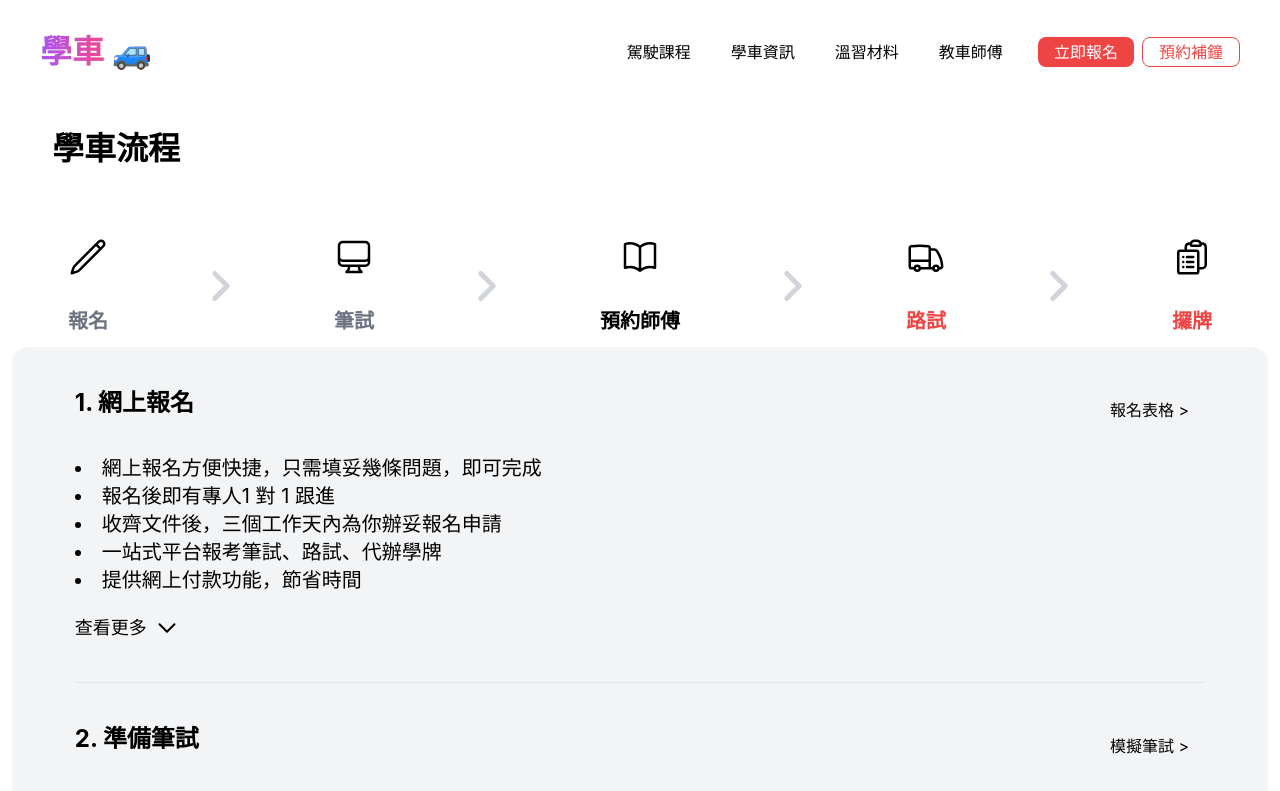
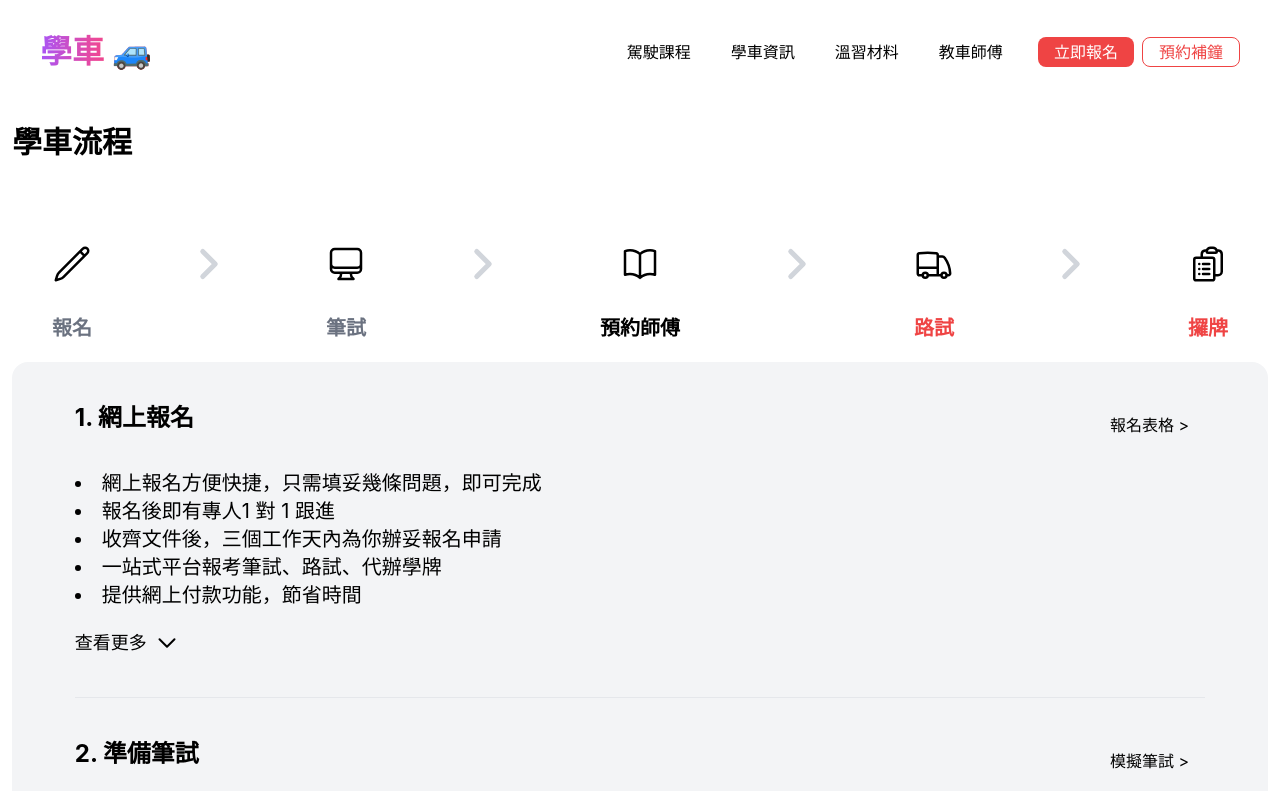
Before and after one commit to KnrkTam/react-multiple-choice, a Next.js app: page /procedure in a window 1280 px wide. Shown: the top 791 px of the page. Built offline with nearby package versions, Linux system fonts and the light colour scheme.

Commit message:
fixed procedure page sticky nav

```diff
--- a/pages/components/navbar/drawer.tsx
+++ b/pages/components/navbar/drawer.tsx
@@ -94,17 +94,21 @@ export default function Drawer({ nav }: { nav: boolean }) {
                         items.state ? "rotate-180" : "rotate-0"
                       }`}
                     ></ArrowDownIcon>
-                  ): ""}
+                  ) : (
+                    ""
+                  )}
                 </div>
                 <div
-                  className={`space-y-3 font-light px-3 text-md ${
-                    !items.state ? "hidden" : "block"
+                  className={`space-y-3 font-light px-3 text-md transition-all transform ease-in-out duration-900 overflow-hidden pt-2 ${
+                    !items.state
+                      ? "opacity-0 h-0 max-h-0"
+                      : "opacity-1 block h-auto max-h-[500px]"
                   } `}
                 >
                   {items.items.map((item, j) => (
                     <Link href={`${item.href}`} key={j}>
                       <p
-                        className={`hover:underline cursor-pointer px-1 ${""}`}
+                        className={`hover:underline cursor-pointer px-1 h-auto  ${""}`}
                       >
                         {item.label}
                       </p>
--- a/pages/components/navbar/index.tsx
+++ b/pages/components/navbar/index.tsx
@@ -25,7 +25,7 @@ export default function Navbar() {
 
   return (
     <>
-      <nav className="w-full sticky top-0 h-30 bg-white lg:h-[13vh] z-50 lg:px-5">
+      <nav className="w-screen sticky top-0 h-30 bg-white lg:h-[13vh] z-50 lg:px-5">
         <div className="flex items-center justify-between space-around h-full m-auto max-w-[1400px] flex-nowrap px-5">
           <button className="md:hidden" onClick={toggleNav}>
             {!nav ? (
--- a/pages/components/procedure/subheadnav.tsx
+++ b/pages/components/procedure/subheadnav.tsx
@@ -1,4 +1,5 @@
-import React from 'react'
+import Link from "next/link";
+import React from "react";
 import {
   BookingIcon,
   LicenseIcon,
@@ -9,81 +10,85 @@ import {
 } from "../svg";
 export default function Subheading() {
   return (
-    <div className="">
-      <div className="flex justify-between items-center lg:px-10">
-        <a
+    <div className="flex justify-between items-cente px-5 lg:px-10">
+      <Link
         href="#apply"
-          className="h-full rounded-all flex flex-col items-center"
+        className="h-full rounded-all flex flex-col items-center cursor-pointer1"
       >
+        <div className="cursor-pointer flex items-center flex-col">
           <span className="lg:h-[50px] h-[30px]">
             <SignIcon className="h-5 w-5 lg:h-10 lg:w-10"></SignIcon>
           </span>
           <p className="text-gray-500 font-bold text-md lg:text-xl lg:pt-5 lg:pt-0 ">
             報名
           </p>
-        </a>
+        </div>
+      </Link>
       <span>
-          {" "}
-          <ArrowRightIcon className="font-black stroke-gray-300 stroke-[3px] h-[5vh] w-[5vh]" />{" "}
+        <ArrowRightIcon className="font-black stroke-gray-300 stroke-[3px] sm:h-[5vh] sm:w-[5vh]" />
       </span>
-        <a
+      <Link
         href="#written-test"
-          className="h-full rounded-all flex flex-col items-center"
+        className="h-full rounded-all flex flex-col items-center cursor-pointer1"
       >
+        <div className="cursor-pointer flex items-center flex-col">
           <span className="lg:h-[50px] h-[30px]">
             <WrittenTestIcon className="h-5 w-5 lg:h-10 lg:w-10"></WrittenTestIcon>
           </span>
           <p className="text-gray-500 font-bold text-md lg:text-xl lg:pt-5 lg:pt-0">
             筆試
           </p>
-        </a>
+        </div>
+      </Link>
       <span>
-          {" "}
-          <ArrowRightIcon className="font-black stroke-gray-300 stroke-[3px] h-[5vh] w-[5vh]" />{" "}
+        <ArrowRightIcon className="font-black stroke-gray-300 stroke-[3px] sm:h-[5vh] sm:w-[5vh]" />
       </span>
-        <a
+      <Link
         href="#book"
-          className="h-full rounded-all flex flex-col items-center"
+        className="h-full rounded-all flex flex-col items-center cursor-pointer1"
       >
+        <div className="cursor-pointer flex items-center flex-col">
           <span className="lg:h-[50px] h-[30px]">
             <BookingIcon className="h-5 w-5 lg:h-10 lg:w-10"></BookingIcon>
           </span>
           <p className="text-black font-bold text-md lg:text-xl lg:pt-5 lg:pt-0">
             預約師傅
           </p>
-        </a>
+        </div>
+      </Link>
       <span>
-          {" "}
-          <ArrowRightIcon className="font-black stroke-gray-300 stroke-[3px] h-[5vh] w-[5vh]" />{" "}
+        <ArrowRightIcon className="font-black stroke-gray-300 stroke-[3px] sm:h-[5vh] sm:w-[5vh]" />
       </span>
-        <a
-          className="h-full rounded-all flex flex-col items-center"
+      <Link
+        className="h-full rounded-all flex flex-col items-center cursor-pointer1"
         href="#road-test"
       >
+        <div className="cursor-pointer flex items-center flex-col">
           <span className="lg:h-[50px] h-[30px]">
             <RoadTestIcon className="h-5 w-5 lg:h-10 lg:w-10"></RoadTestIcon>
           </span>
           <p className="text-red-500 font-bold text-md lg:text-xl lg:pt-5 lg:pt-0">
             路試
           </p>
-        </a>
+        </div>
+      </Link>
 
       <span>
-          {" "}
-          <ArrowRightIcon className="font-black stroke-gray-300 stroke-[3px] h-[5vh] w-[5vh] " />{" "}
+        <ArrowRightIcon className="font-black stroke-gray-300 stroke-[3px] sm:h-[5vh] sm:w-[5vh]" />
       </span>
-        <a
+      <Link
         href="#license"
-          className="h-full rounded-all flex flex-col items-center"
+        className="h-full rounded-all flex flex-col items-center cursor-pointer1"
       >
+        <div className="cursor-pointer flex items-center flex-col">
           <span className="lg:h-[50px] h-[30px]">
             <LicenseIcon className="h-5 w-5 lg:h-10 lg:w-10"></LicenseIcon>
           </span>
           <p className="text-red-500 font-bold text-md lg:text-xl lg:pt-5 lg:pt-0">
             攞牌
           </p>
-        </a>
         </div>
+      </Link>
     </div>
   );
 }
--- a/pages/components/roadtest-info/roadinfoRoutes.tsx
+++ b/pages/components/roadtest-info/roadinfoRoutes.tsx
@@ -5,10 +5,10 @@ import { districts } from "./roadtestRoute";
 export default function RoadInfoRoutes({ district }: { district: string }) {
   const results = districts.find((elem) => elem.label === district);
   return (
-    <div className="flex items-center flex-wrap py-10 space-y-2">
+    <div className="flex items-center flex-wrap py-10">
       {results?.routes.map((route, i) => (
         <Link href={`/roadtest-info/${district}/${route.label}`} key={i}>
-          <div className="w-1/3 flex flex-col items-center font-bold cursor-pointer">
+          <div className="w-1/3 flex flex-col items-center font-bold cursor-pointer p-1">
             <img
               src={`${route.image ? route.image : "/test-image.jpeg"}`}
               alt=""
--- a/pages/index.tsx
+++ b/pages/index.tsx
@@ -13,11 +13,14 @@ import MocktestCard from "./components/home/mocktestCard";
 const Home: NextPage = () => {
   return (
     <>
-      <section className=" mt-5 max-w-[1400px] min-h-[200px] pt-9 m-auto text-center md:text-left">
-        <img
-          src="/background.jpeg"
-          className="absolute w-auto min-w-[1500px] max-h-[700px] top-[-10vh] left-0 brightness-75"
-        ></img>
+      <section className="mt-5 max-w-[1400px] min-h-[200px] pt-9 m-auto text-center md:text-left ">
+        <div className="overflow-hidden">
+          <img
+            src="/background.jpeg"
+            className="absolute w-screen sm:top-0 max-h-[700px] left-0 brightness-75 overflow-hidden"
+          ></img>
+        </div>
+
         <div className="flex flex-col text-gray-100 px-10 mt-10 space-y-5 relative z-20">
           <p className="text-5xl font-black lg:text-5xl drop-shadow-2xl">
             新手報名
--- a/pages/layout/index.tsx
+++ b/pages/layout/index.tsx
@@ -14,7 +14,7 @@ const Layout = ({ children, initData }: any) => {
         className={`${grayBg.includes(router.pathname) && "bg-gray-100"}
         `}
       >
-        <div className={`max-w-[1400px] min-h-[600px] mx-auto z-20 px-3`}>
+        <div className={`max-w-[1400px] min-h-[600px] mx-auto z-20 px-3 ${router.pathname == '/' && "overflow-hidden"}`}>
           {children}
         </div>
       </main>
--- a/pages/procedure.tsx
+++ b/pages/procedure.tsx
@@ -13,13 +13,13 @@ export default function Procedure() {
 
   return (
     <>
-      {/* <div className="h-[500px] relative"> <span className="sticky top-[100px]">dot</span></div> */}
-
-      <div className="bg-white sticky top-0 z-40">
-        <div className="px-10 h-[100px]">
-          <h1>學車流程</h1>
+      <div className="bg-white z-40 sticky top-0">
+        <div className=" h-[100px]">
+          <h1 className="text-3xl">學車流程</h1>
         </div>
-        <Subheading />
+        <div className="w-full py-5">
+          <Subheading />
+        </div>
       </div>
       <div className="h-full bg-gray-100 rounded-2xl m-30 px-[5%] py-5 divide-y divide-gray-200 divide-2 snap-y ">
         <div
@@ -164,8 +164,8 @@ export default function Procedure() {
           </div>
           <Readmore state={showLicense} setter={setShowLicense} />
           <div
-            className={`space-y-5 my-5 text-lg text-gray-700 ${
-              showLicense ? "block" : "hidden"
+            className={`space-y-5 my-5 text-lg text-gray-700 transition-transform ease-in-out overflow-hidden transform duration-900 ${
+              showLicense ? " h-auto opacity-100" : "hidden h-0 opacity-0"
             } `}
           >
             <p>
--- a/pages/roadtest-info/[district]/index.tsx
+++ b/pages/roadtest-info/[district]/index.tsx
@@ -1,4 +1,8 @@
 import React from 'react'
+
+
+
+
 
 export default function DistrictPage() {
   return (
--- /dev/null
+++ b/pages/test.tsx
@@ -0,0 +1,16 @@
+import React from 'react'
+
+export default function test() {
+  return (
+    <div className='relative'>
+      <section className="h-[500px] bg-blue-500 relative">
+        <p className='sticky top-0'>Navbar</p>
+      </section>
+      <section className="h-[500px] bg-red-500 sticky top-0"></section>{" "}
+      <section className="h-[500px] bg-yellow-500"></section>{" "}
+      <section className="h-[500px] bg-green-500"></section>{" "}
+      <section className="h-[500px] bg-blue-500"></section>{" "}
+      <section className="h-[500px] bg-blue-500"></section>
+    </div>
+  );
+}
--- a/styles/globals.css
+++ b/styles/globals.css
@@ -107,6 +107,13 @@ a {
   filter: brightness(90%);
 }
 
+@media
+(prefers-reduced-motion: no-preference) {
+  html {
+    scroll-behavior: smooth;
+  }
+}
+
 /* nav button {
   width: max-content;
   height: fit-content;
```
Also changed, not shown: pages/roadtest-info/[district]/[route].tsx (+77 -7 lines). Lines whose indentation alone changed are shown as unchanged.
